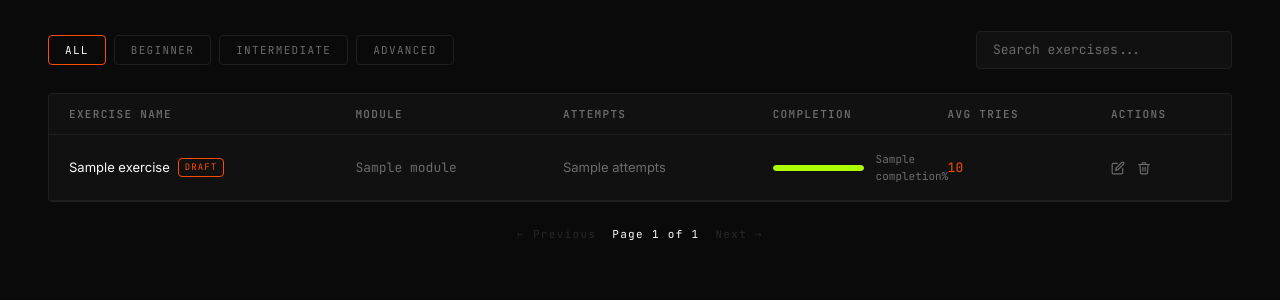
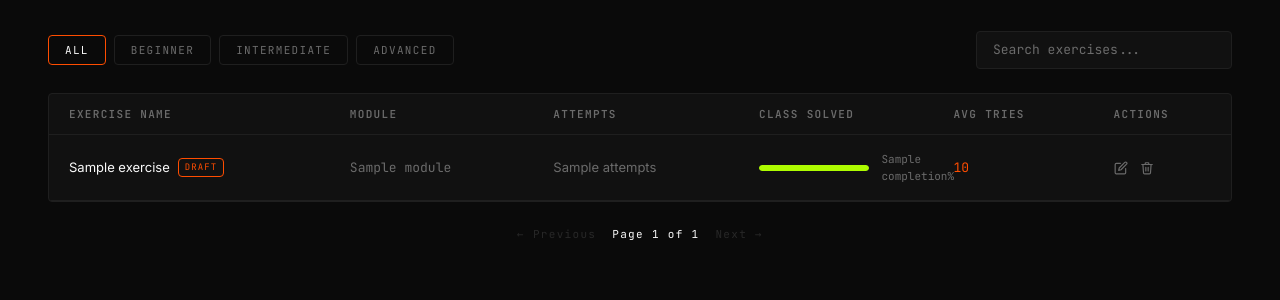
Before and after one commit to Bigmanfish1/ltlab, a Django app: template backend/templates/exercises/teacher_exercises.html in a window 1280 px wide. Shown: the part 137-437 px from the top of the page. Run offline with Django 5.2, Linux system fonts and the light colour scheme; the template is opened without the code that fills it: most values are stand-ins (such as "Sample title", 1, 10 or a date in 2020); some libraries are stand-ins or nearby versions.

Commit message:
fix(ui): relabel Completion column to Class Solved
The column shows % of the enrolled class that has solved the exercise
at least once (solvers / enrolled_count), not per-student progress.
"Class Solved" states that plainly.

```diff
--- a/backend/templates/exercises/teacher_exercises.html
+++ b/backend/templates/exercises/teacher_exercises.html
@@ -38,7 +38,7 @@
                         <th class="text-left px-5 py-3 font-mono text-[11px] tracking-[0.12em] uppercase text-text-secondary">Exercise Name</th>
                         <th class="text-left px-5 py-3 font-mono text-[11px] tracking-[0.12em] uppercase text-text-secondary">Module</th>
                         <th class="text-left px-5 py-3 font-mono text-[11px] tracking-[0.12em] uppercase text-text-secondary">Attempts</th>
-                        <th class="text-left px-5 py-3 font-mono text-[11px] tracking-[0.12em] uppercase text-text-secondary">Completion</th>
+                        <th class="text-left px-5 py-3 font-mono text-[11px] tracking-[0.12em] uppercase text-text-secondary">Class Solved</th>
                         <th class="text-left px-5 py-3 font-mono text-[11px] tracking-[0.12em] uppercase text-text-secondary">Avg Tries</th>
                         <th class="text-left px-5 py-3 font-mono text-[11px] tracking-[0.12em] uppercase text-text-secondary">Actions</th>
                     </tr>
```
